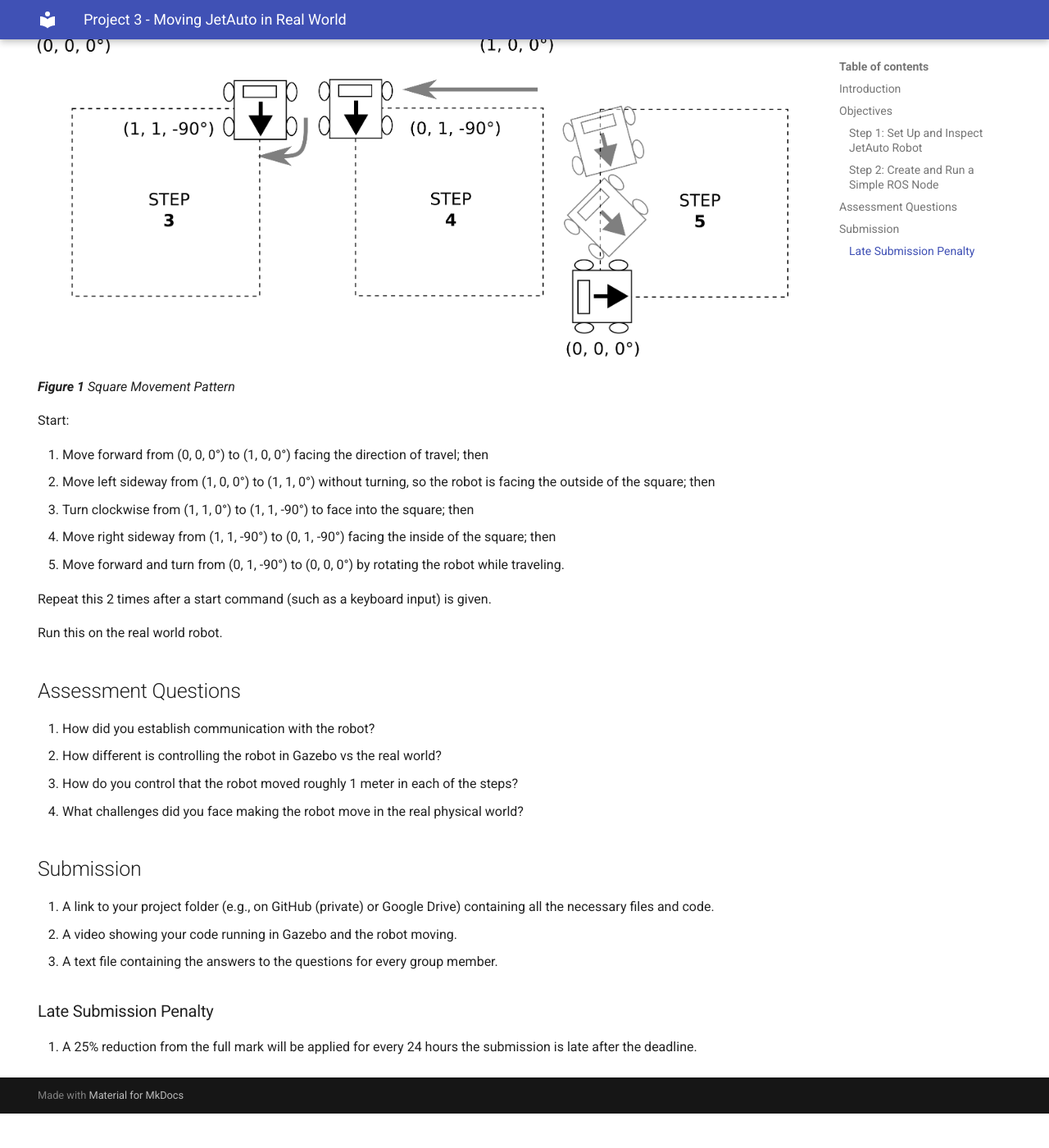
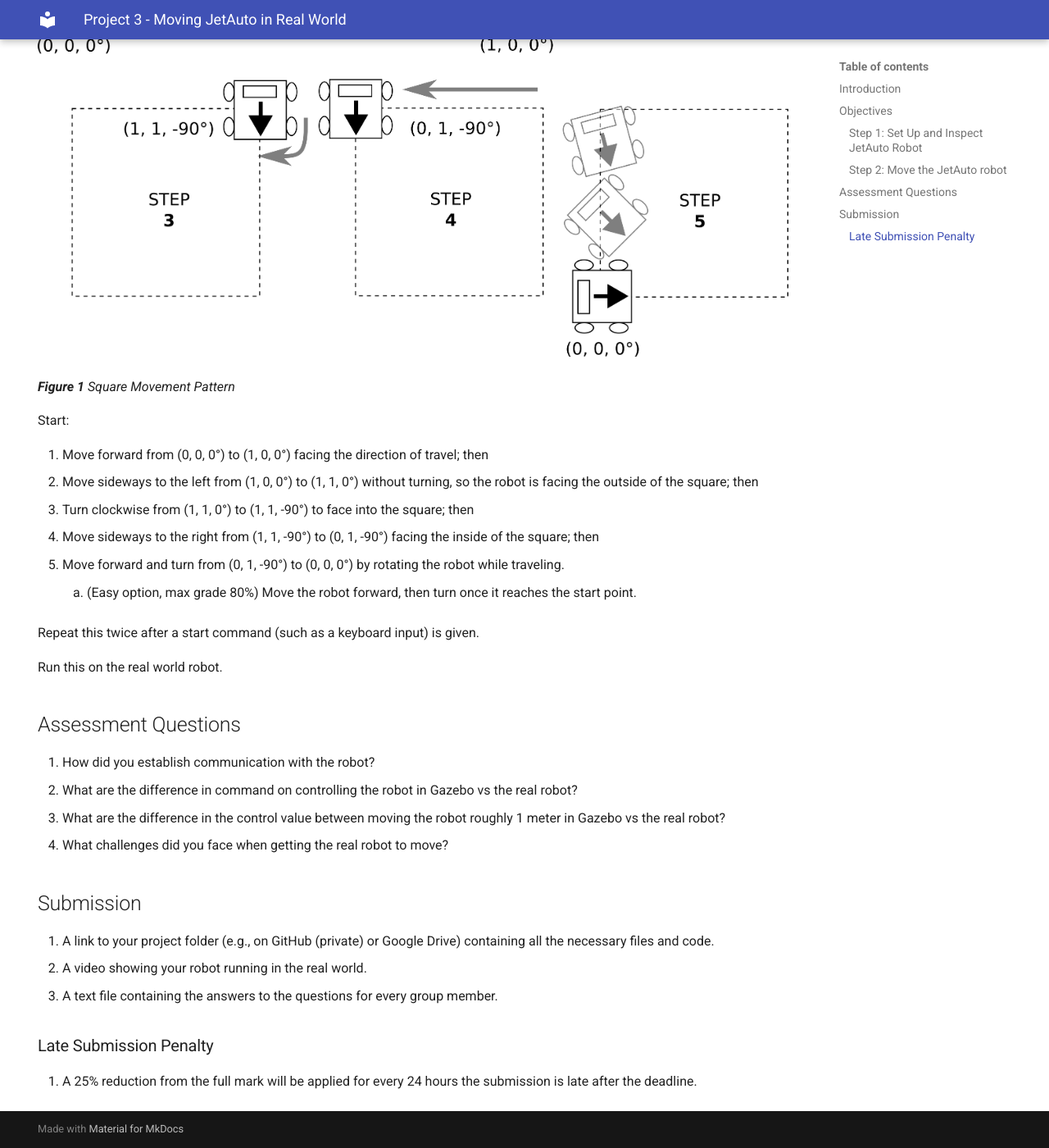
Before and after one commit to Seneca-BSA/Lab-Manual, an MkDocs documentation site: the page built from docs/AIG240/project3.md, in a window 1280 px wide and 1400 px high, scrolled down 1342 px. Shown: the whole window at 82% size. Built offline with MkDocs 1.6.1 and Material for MkDocs 9.7.7, drawn with Linux system fonts in a browser that asks for light colours; before the commit the page ends 2700 px from its top, so only the background shows below that; some of the changed text lies outside the part shown.

Commit message:
updated aig24- project 3

```diff
--- a/docs/AIG240/project3.md
+++ b/docs/AIG240/project3.md
@@ -14,7 +14,7 @@ understand how to communicate and program a real robot.
 
 1. Set up the physical robot.
 2. Create a simple ROS node to control a robot in real world.
-3. Answer assessment questions.
+3. Answer the assessment questions.
 
 **NOTE:** This project must be completed individually.
 
@@ -23,12 +23,12 @@ understand how to communicate and program a real robot.
 
 ### Step 1: Set Up and Inspect JetAuto Robot
 
-1. In groups of up to 3 students, set Up and Inspect JetAuto Robot.
-2. Follow the instruction provided by the instructor.
+1. In groups of up to 3 students, set up and inspect the JetAuto Robot.
+2. Follow the instructions provided by the instructor.
 
-### Step 2: Create and Run a Simple ROS Node
+### Step 2: Move the JetAuto robot
 
-Use open-source code, AI-generated code, or your own code to create a control script as described below to make the physical JetAuto robot move according to a pattern.
+Use open-source code, AI-generated code, or your own code to create a control script as described below to make the physical JetAuto robot move according to the same pattern from Lab 4 (Project 2).
 
 Write code that will move the JetAuto robot in a roughly 1-meter square shape pattern as follows:
 
@@ -39,26 +39,27 @@ Write code that will move the JetAuto robot in a roughly 1-meter square shape pa
 Start:
 
 1. Move forward from (0, 0, 0°) to (1, 0, 0°) facing the direction of travel; then
-2. Move left sideway from (1, 0, 0°) to (1, 1, 0°) without turning, so the robot is facing the outside of the square; then
+2. Move sideways to the left from (1, 0, 0°) to (1, 1, 0°) without turning, so the robot is facing the outside of the square; then
 3. Turn clockwise from (1, 1, 0°) to (1, 1, -90°) to face into the square; then
-4. Move right sideway from (1, 1, -90°) to (0, 1, -90°) facing the inside of the square; then
+4. Move sideways to the right from (1, 1, -90°) to (0, 1, -90°) facing the inside of the square; then
 5. Move forward and turn from (0, 1, -90°) to (0, 0, 0°) by rotating the robot while traveling.
+    1. (Easy option, max grade 80%) Move the robot forward, then turn once it reaches the start point.
 
-Repeat this 2 times after a start command (such as a keyboard input) is given.
+Repeat this twice after a start command (such as a keyboard input) is given.
 
 Run this on the real world robot.
 
 ## Assessment Questions
 
 1. How did you establish communication with the robot?
-2. How different is controlling the robot in Gazebo vs the real world?
-3. How do you control that the robot moved roughly 1 meter in each of the steps?
-4. What challenges did you face making the robot move in the real physical world?
+2. What are the difference in command on controlling the robot in Gazebo vs the real robot?
+3. What are the difference in the control value between moving the robot roughly 1 meter in Gazebo vs the real robot?
+4. What challenges did you face when getting the real robot to move?
 
 ## Submission
 
 1. A link to your project folder (e.g., on GitHub (private) or Google Drive) containing all the necessary files and code.
-2. A video showing your code running in Gazebo and the robot moving.
+2. A video showing your robot running in the real world.
 3. A text file containing the answers to the questions for every group member.
 
 ### Late Submission Penalty
```
Also changed, not shown: other parts of docs/AIG240/project3.md (+1 -1 lines), docs/AIG240/index.md (+1 -1 lines), docs/AIG240/project2.md (+1 -1 lines).
